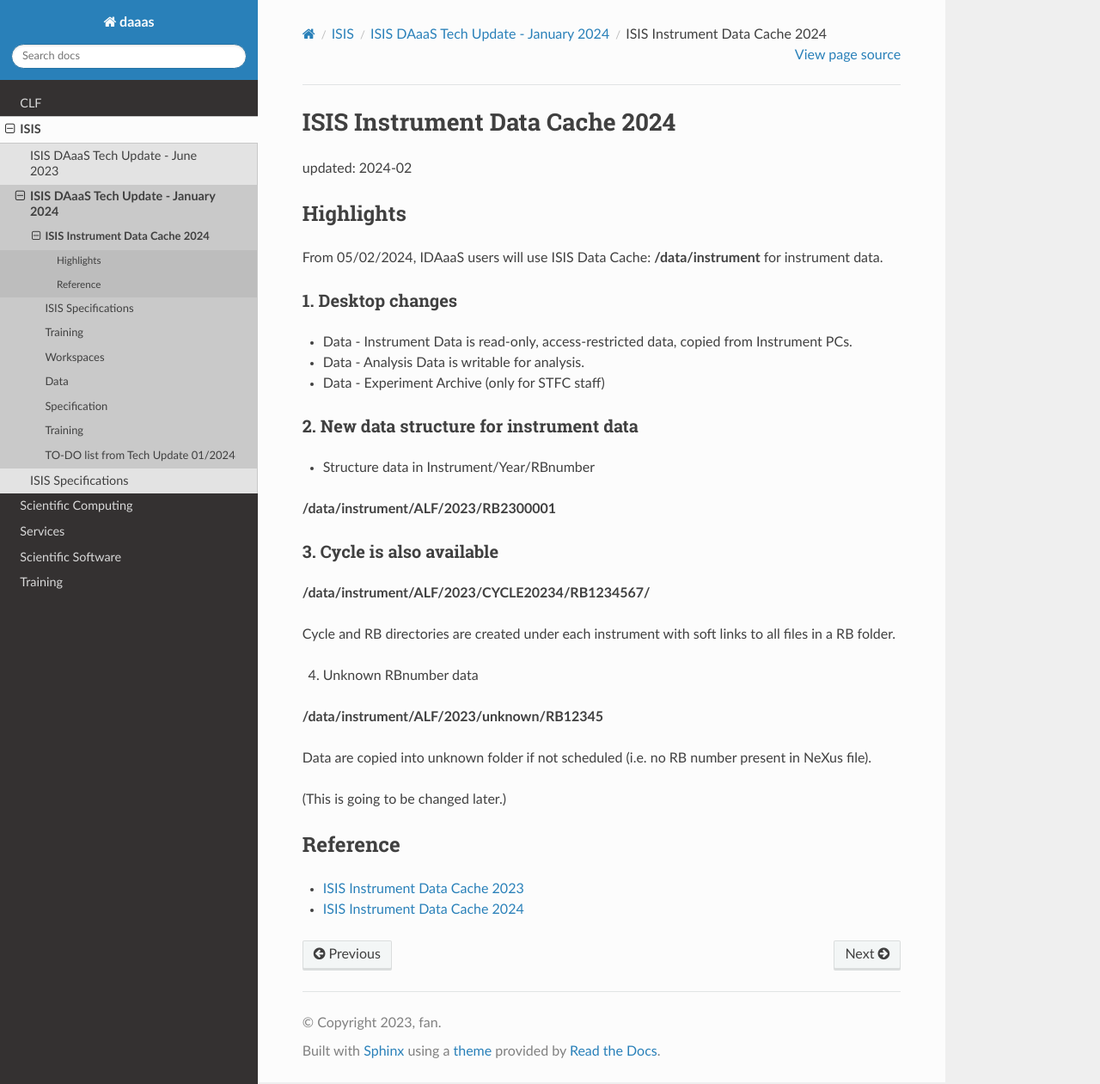
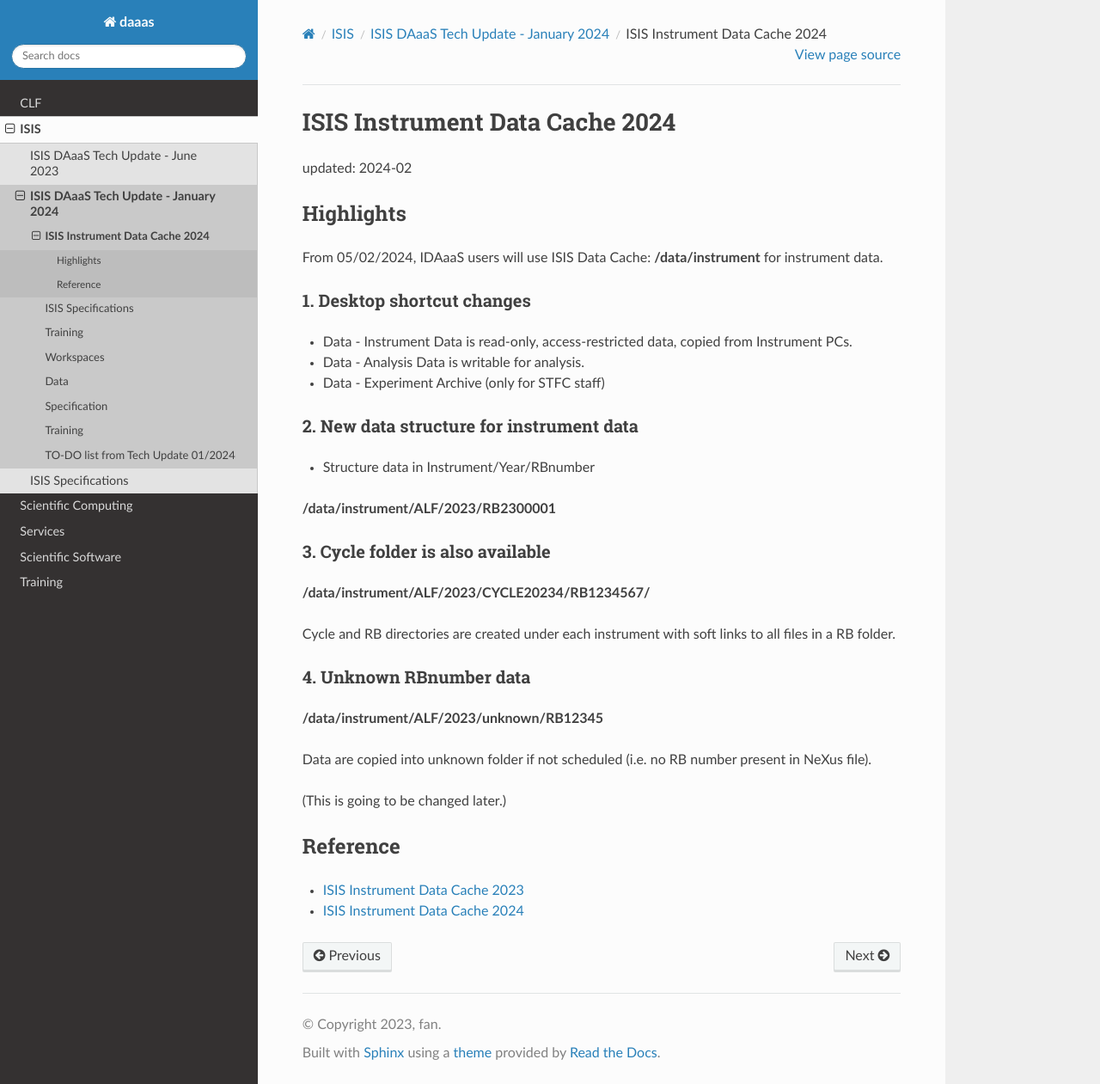
Before and after one commit to ral-facilities/daaas-info, a Sphinx documentation site: the page built from source/isis-data-cache-2024.rst, in a window 1280 px wide and 1261 px high. Shown: the whole window at 86% size. Built offline with Sphinx 7.4.7 and the Read the Docs theme 2.0.0, drawn with Linux system fonts in a browser that asks for light colours; pages that are not in the unit, such as notebooks, are missing from menus.

Commit message:
rephrases etc.

```diff
--- a/source/isis-data-cache-2024.rst
+++ b/source/isis-data-cache-2024.rst
@@ -9,8 +9,8 @@ Highlights
 
 From 05/02/2024, IDAaaS users will use ISIS Data Cache: **/data/instrument** for instrument data.
 
-1. Desktop changes
-~~~~~~~~~~~~~~~~~~
+1. Desktop shortcut changes
+~~~~~~~~~~~~~~~~~~~~~~~~~~~
 
 * Data - Instrument Data is read-only, access-restricted data, copied from Instrument PCs.
 * Data - Analysis Data is writable for analysis.
@@ -23,14 +23,15 @@ From 05/02/2024, IDAaaS users will use ISIS Data Cache: **/data/instrument** for
 
 **/data/instrument/ALF/2023/RB2300001**
 
-3. Cycle is also available
-~~~~~~~~~~~~~~~~~~~~~~~~~~
+3. Cycle folder is also available
+~~~~~~~~~~~~~~~~~~~~~~~~~~~~~~~~~
 
 **/data/instrument/ALF/2023/CYCLE20234/RB1234567/**
 
 Cycle and RB directories are created under each instrument with soft links to all files in a RB folder.
 
 4. Unknown RBnumber data
+~~~~~~~~~~~~~~~~~~~~~~~~
 
 **/data/instrument/ALF/2023/unknown/RB12345**
 
```
